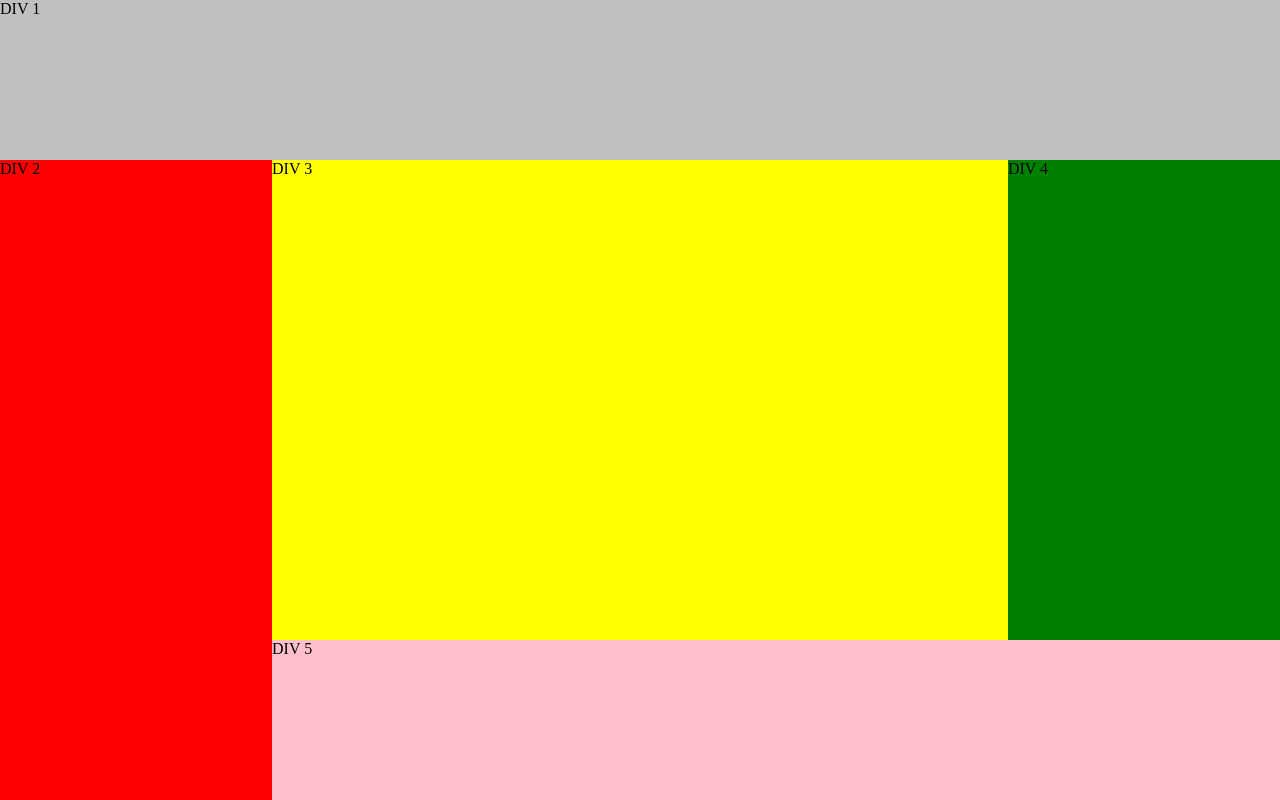
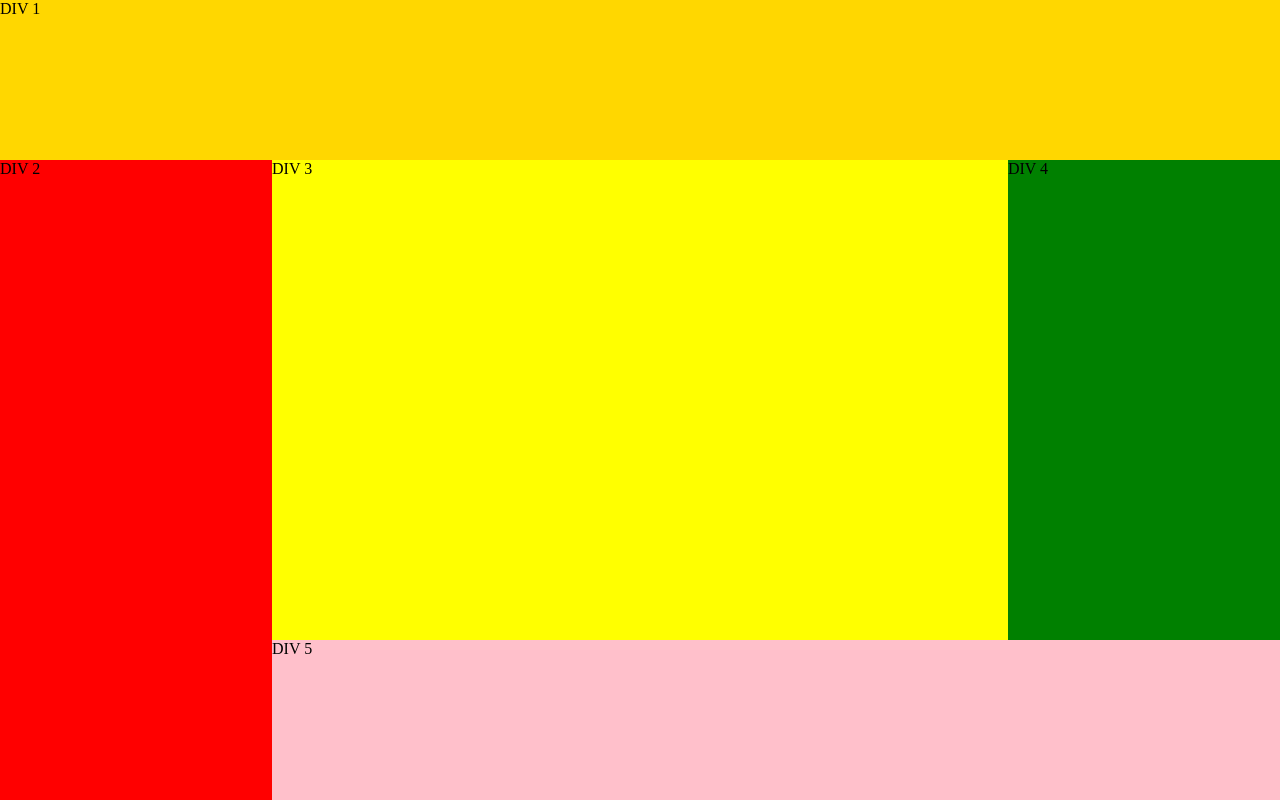
Before and after one commit to NolwennWM/DWWM851, a PHP site: page /area.html in a window 1280 px wide. Run offline with PHP 8.4, Linux system fonts and the light colour scheme.

Commit message:
changement de couleur, encore

```diff
--- a/02-css/07-grid/area.css
+++ b/02-css/07-grid/area.css
@@ -6,7 +6,7 @@
 }
 .item1
 {
-    background: silver;
+    background: gold;
     /* Je peux aussi utiliser "grid-area" pour nommer mes éléments */
     grid-area: header;
 }
```
